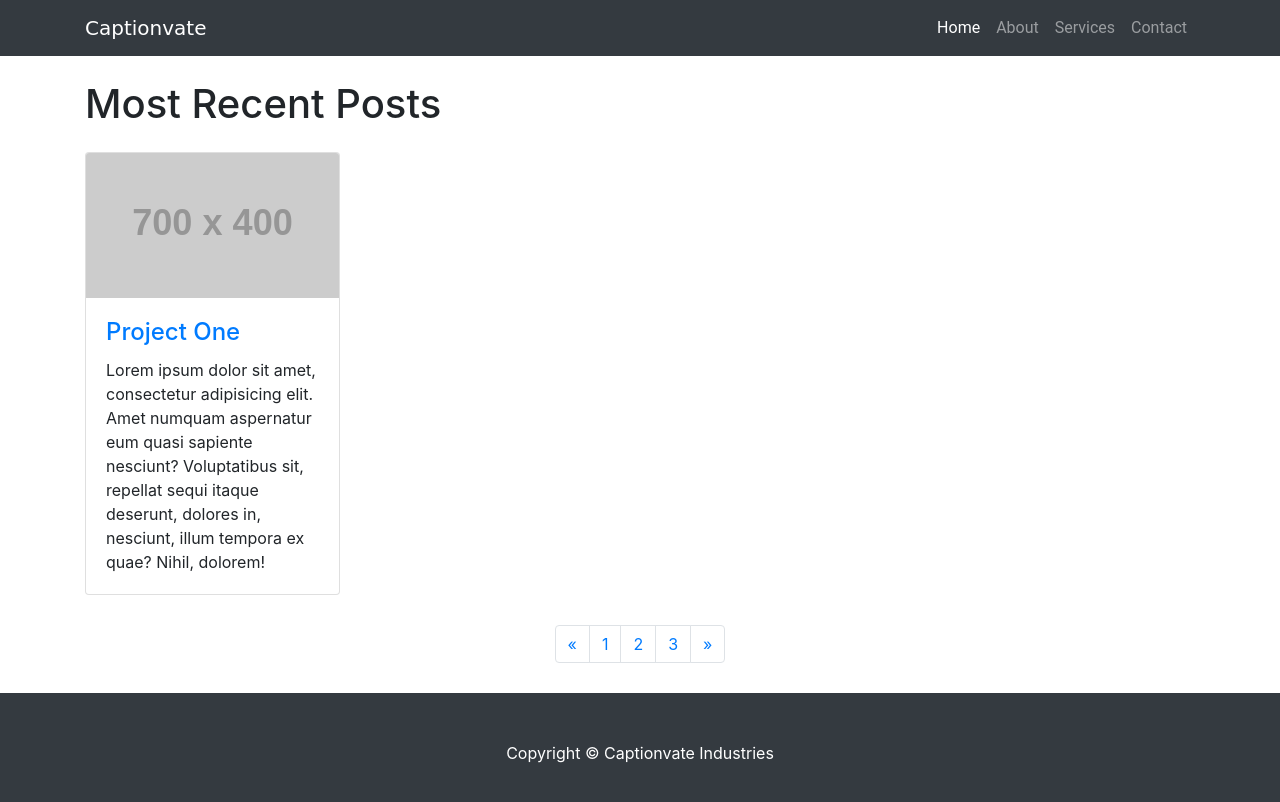
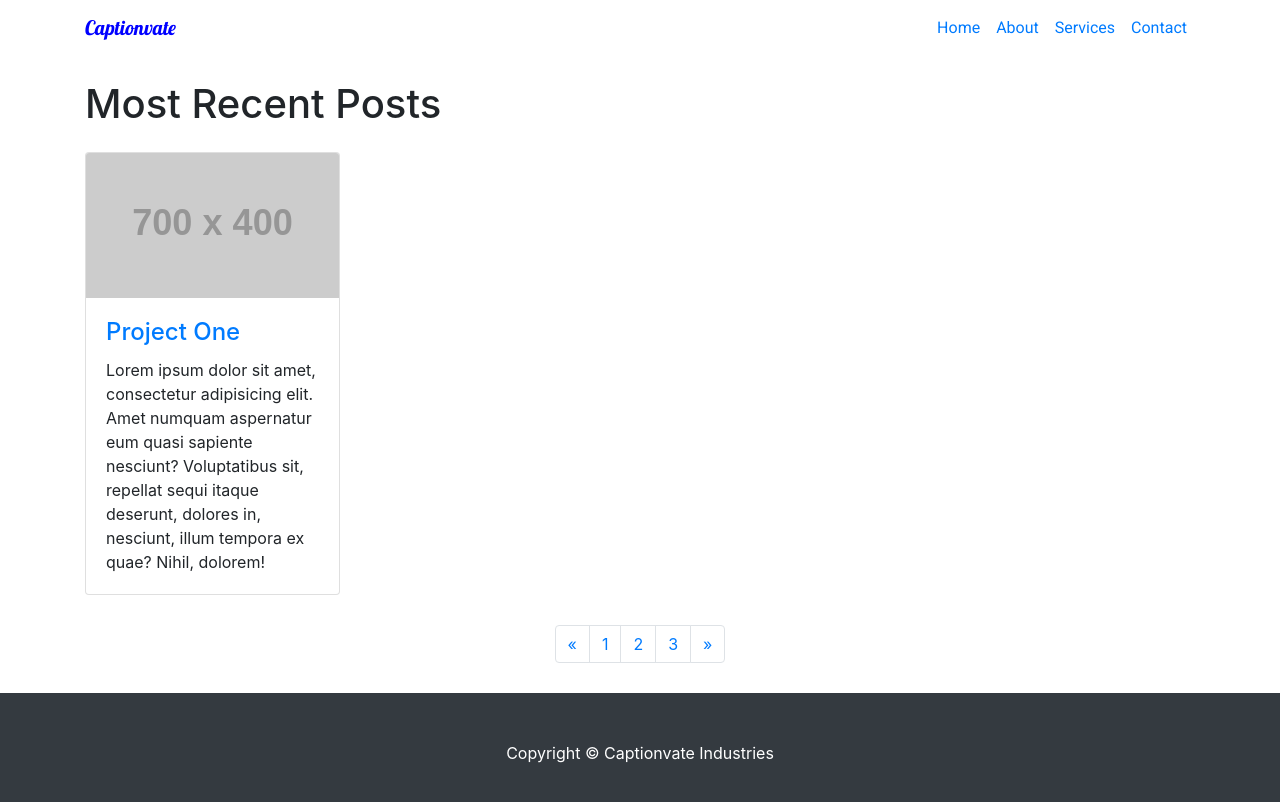
Before and after one commit to yanesroann/spartahacks2018, a website: page index.html in a window 1280 px wide. Drawn offline with Linux system fonts and the light colour scheme; placeholder pictures from the web are drawn by us.

Commit message:
navbar test

```diff
--- a/index.html
+++ b/index.html
@@ -16,12 +16,15 @@
     <!-- Custom styles for this template -->
     <link href="css/4-col-portfolio.css" rel="stylesheet">
 
+    <!-- Custom fonts -->
+    <link href="https://fonts.googleapis.com/css?family=Lobster|Roboto" rel="stylesheet">
+
   </head>
 
   <body>
 
     <!-- Navigation -->
-    <nav class="navbar navbar-expand-lg navbar-dark bg-dark fixed-top">
+    <nav class="navbar navbar-expand-lg fixed-top">
       <div class="container">
         <a class="navbar-brand" href="#">Captionvate</a>
         <button class="navbar-toggler" type="button" data-toggle="collapse" data-target="#navbarResponsive" aria-controls="navbarResponsive" aria-expanded="false" aria-label="Toggle navigation">
```
